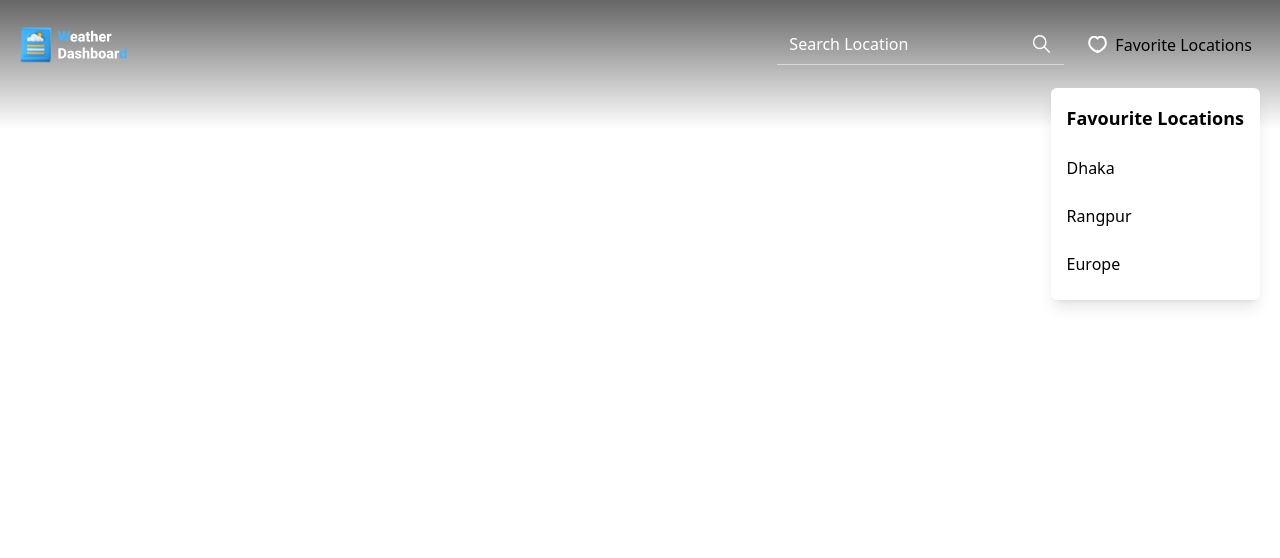
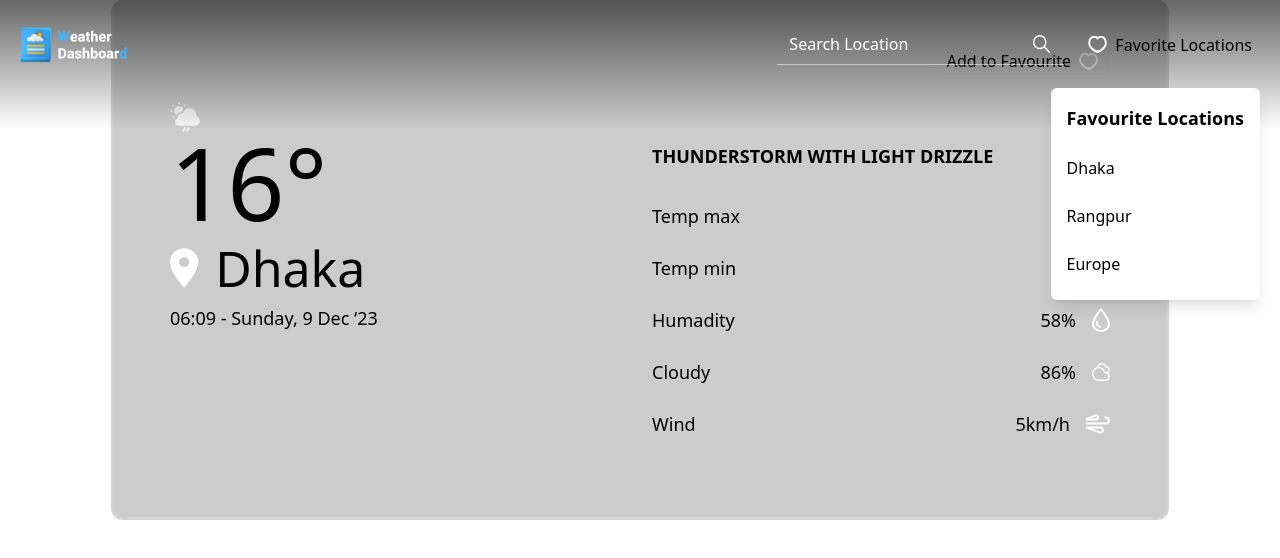
Before and after one commit to taseenjeem/weather-dashboard, a React (Vite) app: page / in a window 1280 px wide. Shown: the top 558 px of the page. Built offline with nearby package versions, Linux system fonts and the light colour scheme.

Commit message:
Added weather board

```diff
--- a/src/App.jsx
+++ b/src/App.jsx
@@ -1,9 +1,15 @@
 import Header from "./components/header/Header";
+import WeatherBoard from "./components/weather/WeatherBoard";
 
 const App = () => {
   return (
     <>
       <Header />
+      <main>
+        <section>
+          <WeatherBoard />
+        </section>
+      </main>
     </>
   );
 };
--- /dev/null
+++ b/src/components/weather/AddToFavorite.jsx
@@ -0,0 +1,18 @@
+import favIcon from "../../assets/heart.svg";
+
+const AddToFavorite = () => {
+  return (
+    <>
+      <div className="md:col-span-2">
+        <div className="flex items-center justify-end space-x-6">
+          <button className="text-sm md:text-base inline-flex items-center space-x-2 px-3 py-1.5 rounded-md bg-[#C5C5C54D]">
+            <span>Add to Favourite</span>
+            <img src={favIcon} alt="" />
+          </button>
+        </div>
+      </div>
+    </>
+  );
+};
+
+export default AddToFavorite;
--- /dev/null
+++ b/src/components/weather/WeatherBoard.jsx
@@ -0,0 +1,21 @@
+import AddToFavorite from "./AddToFavorite";
+import WeatherCondition from "./WeatherCondition";
+import WeatherHeadline from "./WeatherHeadline";
+
+const WeatherBoard = () => {
+  return (
+    <>
+      <div className="container">
+        <div className="grid bg-black/20 rounded-xl backdrop-blur-md border-2 lg:border-[3px] border-white/[14%] px-4 lg:px-14 py-6 lg:py-10 min-h-[520px] max-w-[1058px] mx-auto">
+          <div className="grid md:grid-cols-2 gap-10 md:gap-6">
+            <AddToFavorite />
+            <WeatherHeadline />
+            <WeatherCondition />
+          </div>
+        </div>
+      </div>
+    </>
+  );
+};
+
+export default WeatherBoard;
--- /dev/null
+++ b/src/components/weather/WeatherCondition.jsx
@@ -0,0 +1,56 @@
+import maxTemp from "../../assets/icons/temp-max.svg";
+import minTemp from "../../assets/icons/temp-min.svg";
+import humidity from "../../assets/icons/humidity.svg";
+import cloud from "../../assets/icons/cloud.svg";
+import wind from "../../assets/icons/wind.svg";
+
+const WeatherCondition = () => {
+  return (
+    <>
+      <div>
+        <p className="text-sm lg:text-lg font-bold uppercase mb-8">
+          thunderstorm with light drizzle
+        </p>
+        <ul className="space-y-6 lg:space-y-6">
+          <li className="text-sm lg:text-lg flex items-center justify-between space-x-4">
+            <span>Temp max</span>
+            <div className="inline-flex space-x-4">
+              <p>19°</p>
+              <img src={maxTemp} alt="temp-max" />
+            </div>
+          </li>
+          <li className="text-sm lg:text-lg flex items-center justify-between space-x-4">
+            <span>Temp min</span>
+            <div className="inline-flex space-x-4">
+              <p>19°</p>
+              <img src={minTemp} alt="temp-min" />
+            </div>
+          </li>
+          <li className="text-sm lg:text-lg flex items-center justify-between space-x-4">
+            <span>Humadity</span>
+            <div className="inline-flex space-x-4">
+              <p>58%</p>
+              <img src={humidity} alt="humidity" />
+            </div>
+          </li>
+          <li className="text-sm lg:text-lg flex items-center justify-between space-x-4">
+            <span>Cloudy</span>
+            <div className="inline-flex space-x-4">
+              <p>86%</p>
+              <img src={cloud} alt="cloudy" />
+            </div>
+          </li>
+          <li className="text-sm lg:text-lg flex items-center justify-between space-x-4">
+            <span>Wind</span>
+            <div className="inline-flex space-x-4">
+              <p>5km/h</p>
+              <img src={wind} alt="wind" />
+            </div>
+          </li>
+        </ul>
+      </div>
+    </>
+  );
+};
+
+export default WeatherCondition;
--- /dev/null
+++ b/src/components/weather/WeatherHeadline.jsx
@@ -0,0 +1,26 @@
+import cloudIcon from "../../assets/cloud.svg";
+import pinIcon from "../../assets/pin.svg";
+
+const WeatherHeadline = () => {
+  return (
+    <>
+      <div>
+        <div className="max-md:flex items-center justify-between md:-mt-10">
+          <img src={cloudIcon} alt="cloud" />
+          <div className="max-md:flex items-center max-md:space-x-4">
+            <h1 className="text-[60px] lg:text-[80px] xl:text-[100px] leading-none md:mb-4">
+              16°
+            </h1>
+            <div className="flex items-center space-x-4 md:mb-4">
+              <img src={pinIcon} />
+              <h2 className="text-2xl lg:text-[50px]">Dhaka</h2>
+            </div>
+          </div>
+        </div>
+        <p className="text-sm lg:text-lg">06:09 - Sunday, 9 Dec ‘23</p>
+      </div>
+    </>
+  );
+};
+
+export default WeatherHeadline;
--- a/tailwind.config.js
+++ b/tailwind.config.js
@@ -2,7 +2,18 @@
 export default {
   content: ["./index.html", "./src/**/*.{js,ts,jsx,tsx}"],
   theme: {
-    extend: {},
+    extend: {
+      container: {
+        center: true,
+        padding: "1.25rem",
+      },
+      colors: {
+        primary: "#B4D429",
+        dark: "#171923",
+        light: "#fff",
+        body: "#1D1E28",
+      },
+    },
   },
   plugins: [],
 };
```
